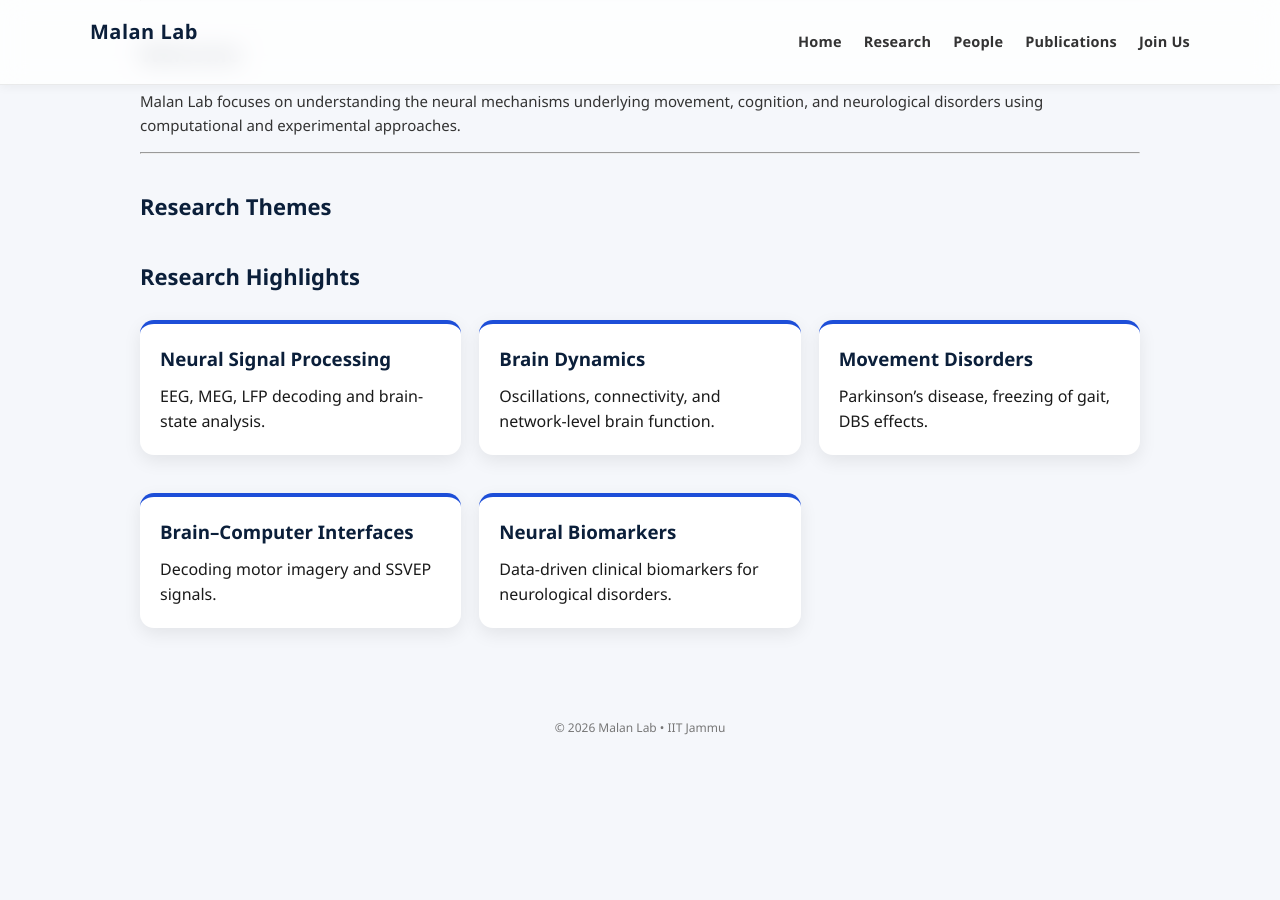
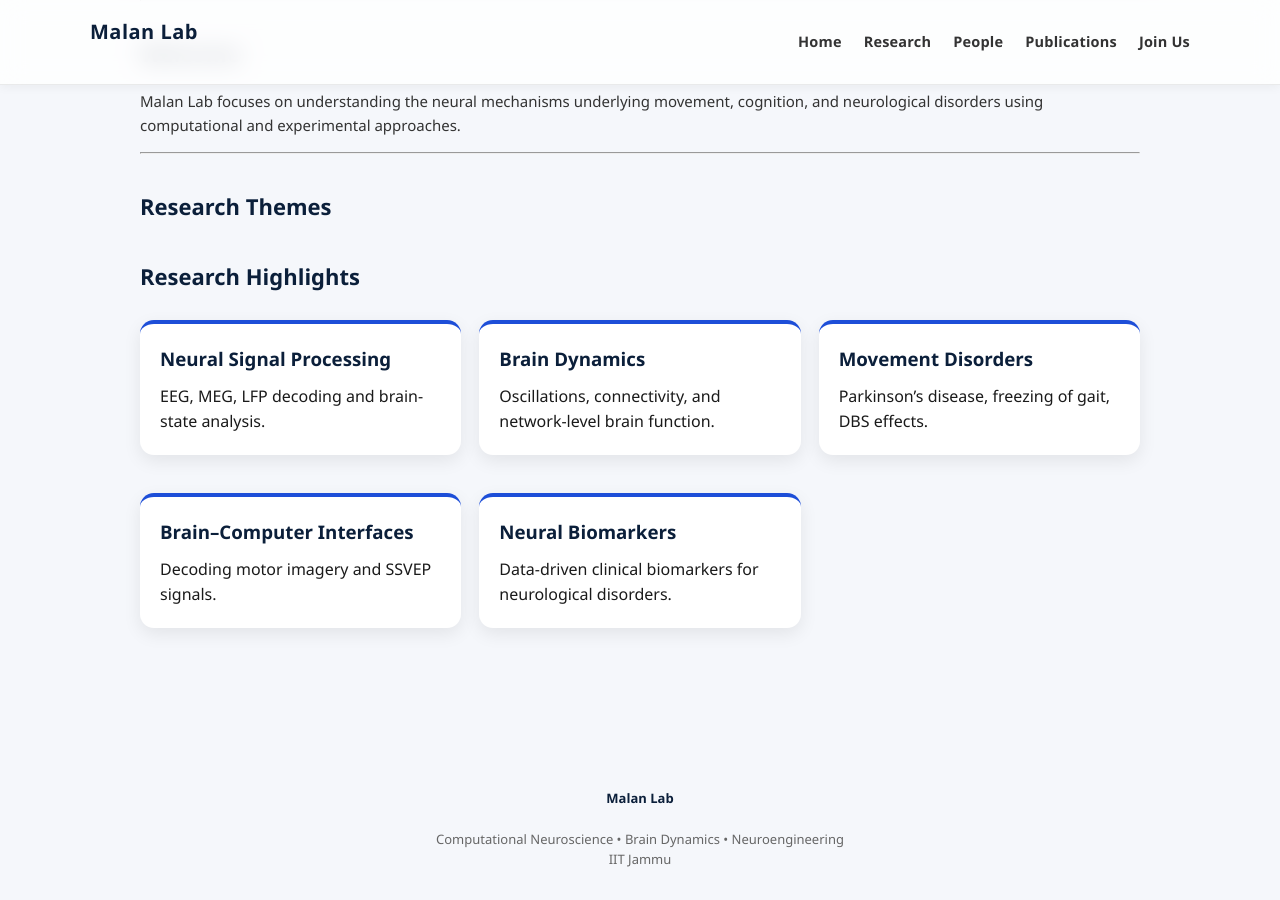
Before and after one commit to malanlab/malanlab.github.io, a Jekyll site: the page built from index.md, in a window 1280 px wide and 900 px high, scrolled down 586 px. Built offline with Jekyll 4.4.1, drawn with Linux system fonts in a browser that asks for light colours; before the commit the page ends 1343 px from its top, so only the background shows below that.

Commit message:
Update default.html

```diff
--- a/_layouts/default.html
+++ b/_layouts/default.html
@@ -36,9 +36,13 @@
 </main>
 
 <!-- FOOTER -->
-<footer style="text-align:center; padding:20px; font-size:12px; color:#777;">
-  © {{ site.time | date: "%Y" }} Malan Lab • IIT Jammu
+
+<footer style="margin-top:60px; padding:30px; text-align:center; color:#666; font-size:13px;">
+  <div style="font-weight:600; color:#0b1f3a;">Malan Lab</div>
+  Computational Neuroscience • Brain Dynamics • Neuroengineering<br>
+  IIT Jammu
 </footer>
+
 
 </body>
 </html>
```
